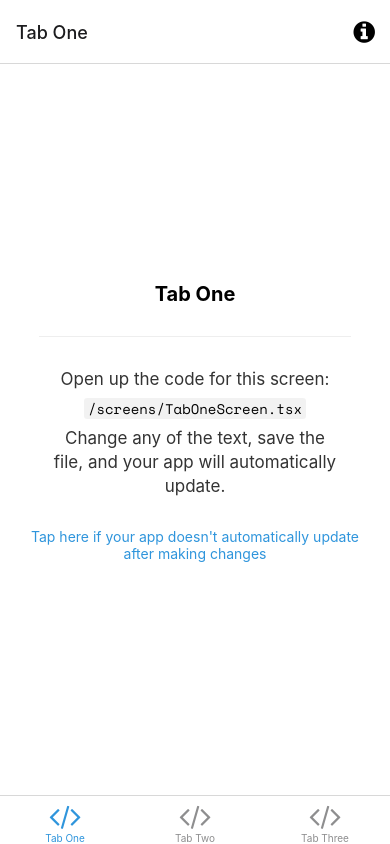
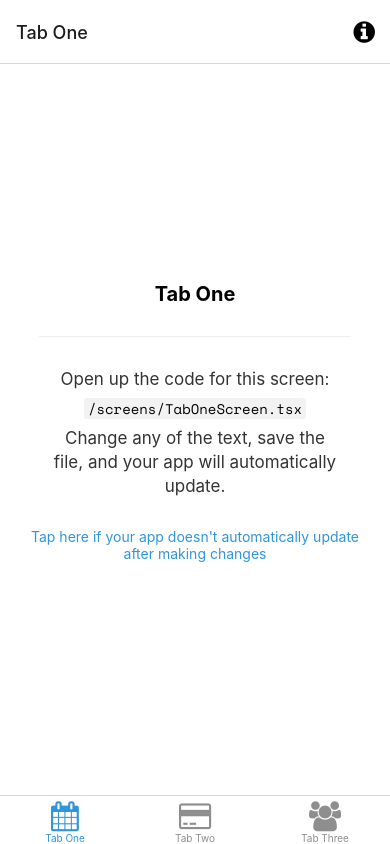
Before and after one commit to EwenBALOUIN/App_fidelity, a React Native app: screen /TabOne in a window 390 px wide. Built offline with nearby package versions, Linux system fonts and the light colour scheme; what expo-linking would draw is missing.

Commit message:
💄 change icons of tabs

```diff
--- a/navigation/index.tsx
+++ b/navigation/index.tsx
@@ -68,7 +68,7 @@ function BottomTabNavigator() {
         component={TabOneScreen}
         options={({ navigation }: RootTabScreenProps<'TabOne'>) => ({
           title: 'Tab One',
-          tabBarIcon: ({ color }) => <TabBarIcon name="code" color={color} />,
+          tabBarIcon: ({ color }) => <TabBarIcon name="calendar" color={color} />,
           headerRight: () => (
             <Pressable
               onPress={() => navigation.navigate('Modal')}
@@ -90,7 +90,7 @@ function BottomTabNavigator() {
         component={TabTwoScreen}
         options={{
           title: 'Tab Two',
-          tabBarIcon: ({ color }) => <TabBarIcon name="code" color={color} />,
+          tabBarIcon: ({ color }) => <TabBarIcon name="credit-card" color={color} />,
         }}
       />
       <BottomTab.Screen
@@ -98,7 +98,7 @@ function BottomTabNavigator() {
         component={TabThreeScreen}
         options={{
           title: 'Tab Three',
-          tabBarIcon: ({ color }) => <TabBarIcon name="code" color={color} />,
+          tabBarIcon: ({ color }) => <TabBarIcon name="users" color={color} />,
         }}
       />
     </BottomTab.Navigator>
```
